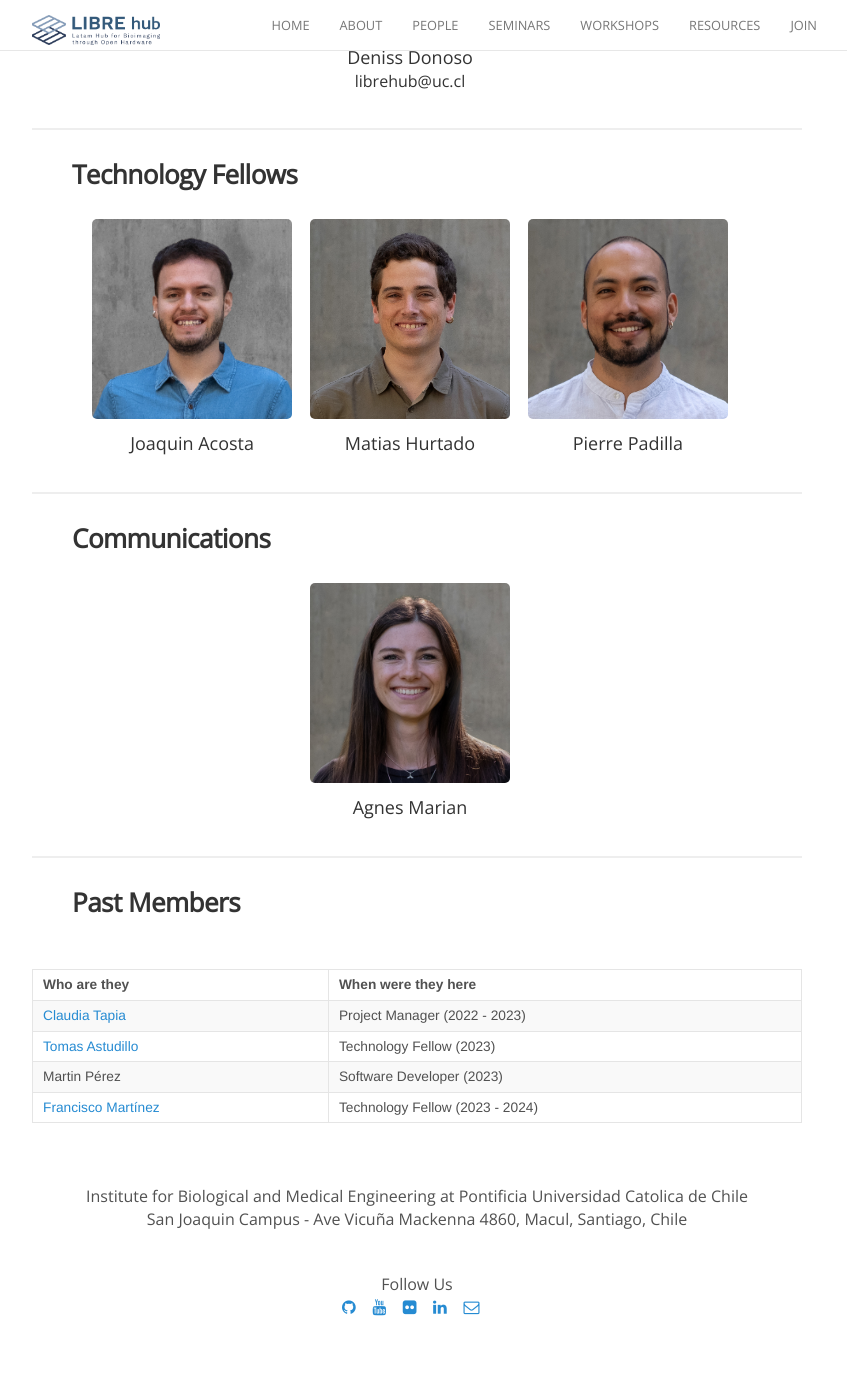
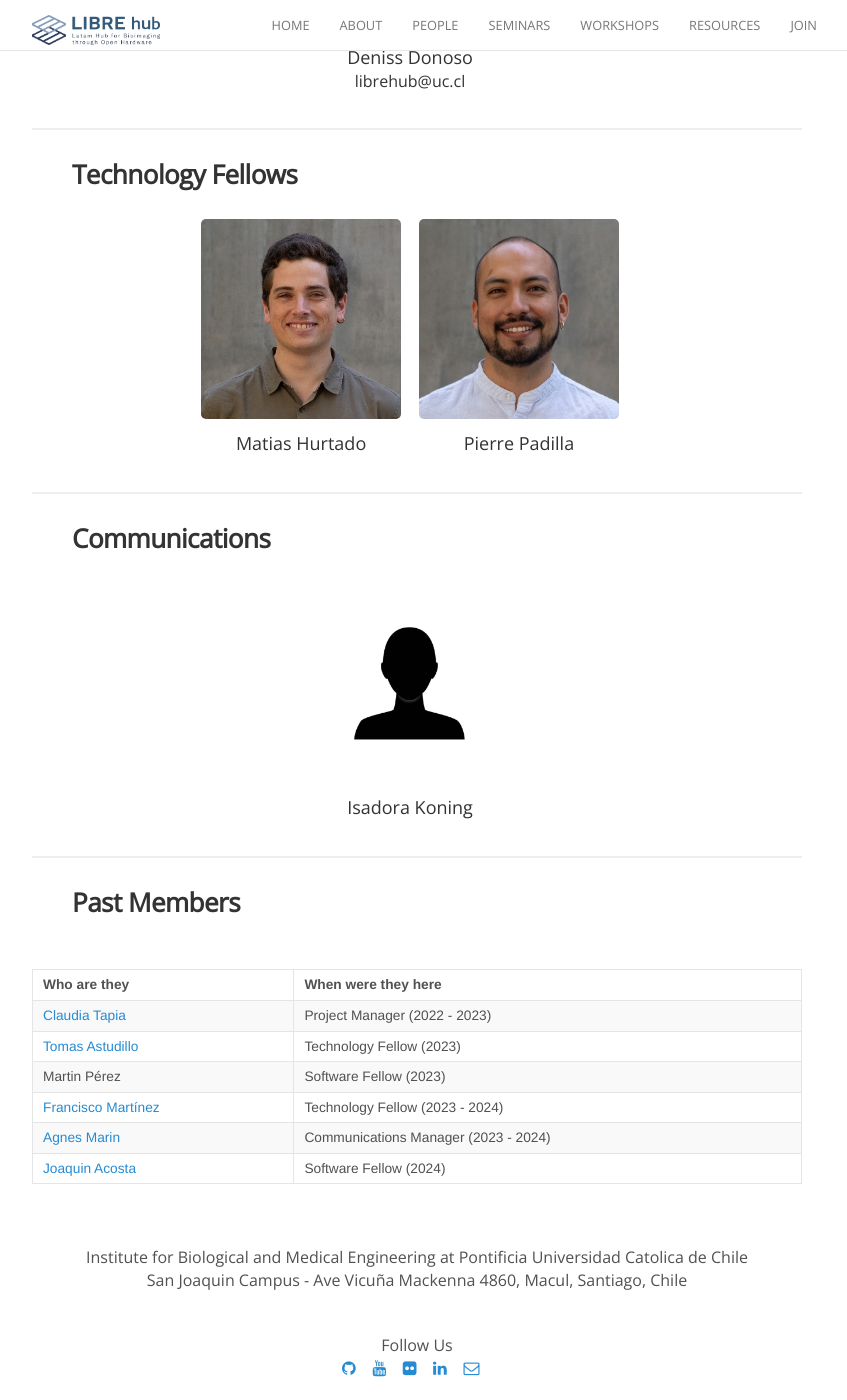
Before and after one commit to LIBREhub/LIBREhub.github.io, a Jekyll site: the page built from people.md, in a window 1280 px wide and 1400 px high, scrolled down 711 px. Shown: the whole window, without its empty margins (223-1070 px from the left). Built offline with Jekyll 4.4.1, drawn with Linux system fonts in a browser that asks for light colours; nearby versions of some CDN libraries; before the commit the page ends 2050 px from its top, so only the background shows below that.

Commit message:
Update team section

```diff
--- a/people.md
+++ b/people.md
@@ -70,8 +70,10 @@ permalink: /people/
 | :------------- |:-------------|
 | [Claudia Tapia](https://librehub.github.io/people/claudia_tapia/index.html) | Project Manager (2022 - 2023) |
 | [Tomas Astudillo](https://librehub.github.io/people/tomas_astudillo/index.html) | Technology Fellow (2023) |
-| Martin Pérez | Software Developer (2023) |
+| Martin Pérez | Software Fellow (2023) |
 | [Francisco Martínez](https://librehub.github.io/people/francisco_martinez/index.html) | Technology Fellow (2023 - 2024) |
+| [Agnes Marin](https://librehub.github.io/people/agnes_marin/index.html) | Communications Manager (2023 - 2024) |
+| [Joaquin Acosta](https://librehub.github.io/people/joaquin_acosta/index.html) | Software Fellow (2024) |
 
 {% endif %}
 {% endfor %}
```
Also changed, not shown: _people/agnes_marin.md (+1 -1 lines), _people/isadora_koning.md (added, +12 -0 lines), _people/joaquin_acosta.md (+1 -1 lines).
